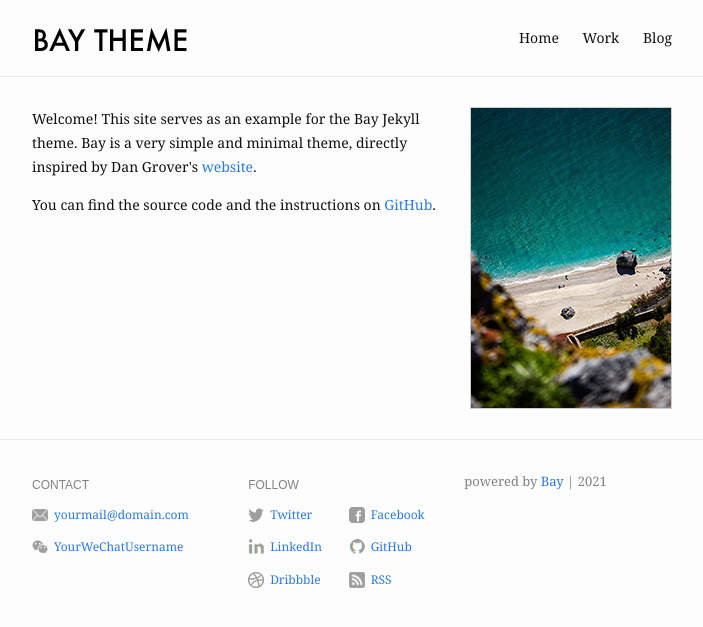
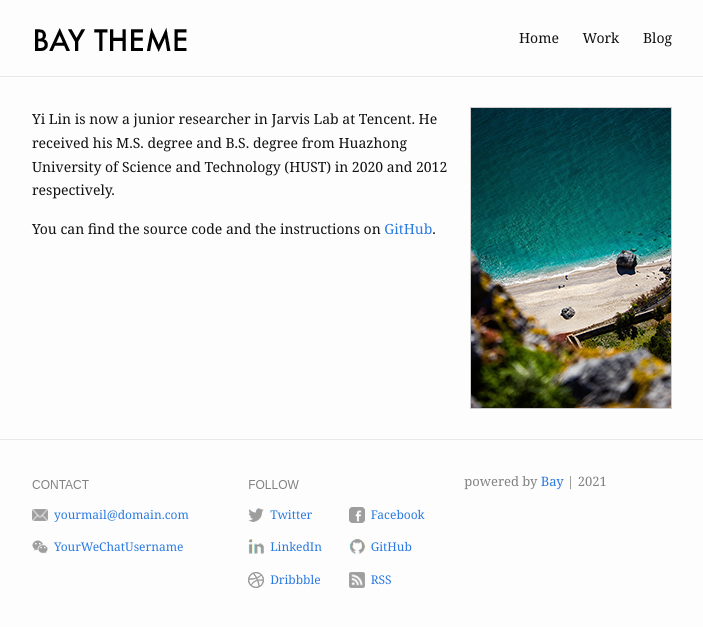
Before and after one commit to ianyilin/ianyilin.github.io, a Jekyll site: the page built from index.md, in a window 1280 px wide. Shown: the top 627 px of the page, without its empty margins (288-991 px from the left). Built offline with Jekyll 4.4.1, drawn with Linux system fonts in a browser that asks for light colours.

Commit message:
Update index.md

```diff
--- a/index.md
+++ b/index.md
@@ -6,7 +6,7 @@ profile_picture:
 ---
 
 <p>
-  Welcome! This site serves as an example for the Bay Jekyll theme. Bay is a very simple and minimal theme, directly inspired by Dan Grover's <a href="http://dangrover.com">website</a>.
+  <!-- Welcome! This site serves as an example for the Bay Jekyll theme. Bay is a very simple and minimal theme, directly inspired by Dan Grover's <a href="http://dangrover.com">website</a>. -->Yi Lin is now a junior researcher in Jarvis Lab at Tencent. He received his M.S. degree and B.S. degree from Huazhong University of Science and Technology (HUST) in 2020 and 2012 respectively.
 </p>
 
 <p>
```
